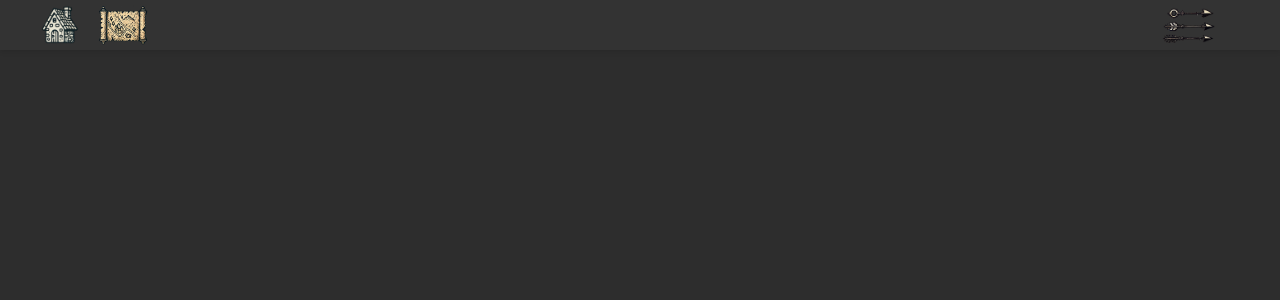
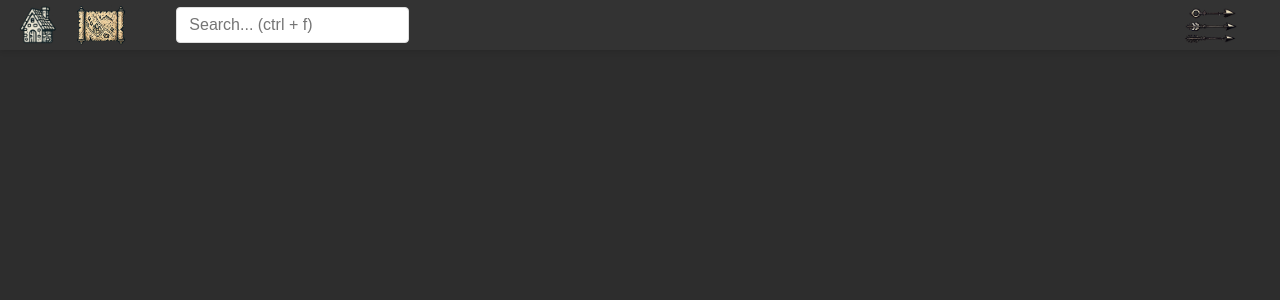
Before and after one commit to Playmojs/fantasy-mapbuilder_2, a SvelteKit app: page /alex_test in a window 1280 px wide. Shown: the top 300 px of the page. Built offline with nearby package versions, Linux system fonts and the light colour scheme.

Commit message:
Add search bar

```diff
--- /dev/null
+++ b/src/components/Search.svelte
@@ -0,0 +1,173 @@
+<script lang="ts">
+	import { push_article } from '$lib/article_stack';
+	import type { MapData, Article } from '$lib/types';
+	import { store } from '../store.svelte';
+	import { onMount } from 'svelte';
+
+	let searchTerm = $state('');
+	let isDropdownVisible = $state(false);
+	let searchInput: HTMLInputElement;
+	let containerRef: HTMLDivElement;
+
+	const searchFilter = (map: MapData | Article, term: String) => {
+		if (!term) return false;
+		const title = map.title.toLowerCase();
+		const search = term.toLowerCase();
+		return title.includes(search);
+	};
+
+	const handleKeydown = (event: KeyboardEvent) => {
+		if (event.key === 'Escape') {
+			isDropdownVisible = false;
+		} else if (!isDropdownVisible) {
+			isDropdownVisible = true;
+		}
+		if (event.key === 'f' && event.getModifierState('Control')) {
+			event.preventDefault();
+			searchInput?.focus();
+		}
+	};
+
+	const handleClickOutside = (event: MouseEvent) => {
+		if (containerRef && !containerRef.contains(event.target as Node)) {
+			isDropdownVisible = false;
+		}
+	};
+
+	onMount(() => {
+		document.addEventListener('keydown', handleKeydown);
+		document.addEventListener('click', handleClickOutside);
+
+		return () => {
+			document.removeEventListener('keydown', handleKeydown);
+			document.removeEventListener('click', handleClickOutside);
+		};
+	});
+</script>
+
+<div class="container" bind:this={containerRef}>
+	<input
+		type="text"
+		placeholder="Search... (ctrl + f)"
+		autocomplete="off"
+		class="search-input"
+		bind:value={searchTerm}
+		bind:this={searchInput}
+		onfocus={() => (isDropdownVisible = true)}
+	/>
+	{#if isDropdownVisible && searchTerm.length > 0}
+		<div class="dropdown-content">
+			<ul class="item-list">
+				{#each Object.values(store.map_cache) as map}
+					{#if searchFilter(map, searchTerm)}
+						<li class="item">
+							<a href={map.id.toString()} class="item-link">
+								<span class="item-text">{map.title}</span>
+								<img src={'/assets/old_map.png'} alt="Map icon" class="item-icon" />
+							</a>
+						</li>
+					{/if}
+				{/each}
+				{#each Object.values(store.article_cache) as entry}
+					{#if searchFilter(entry, searchTerm)}
+						<li class="item">
+							<a class="item-link" onclick={() => push_article(entry.id, false)}>
+								<span class="item-text">{entry.title}</span>
+								<img src={'/assets/Parchment.png'} alt="Article icon" class="item-icon" />
+							</a>
+						</li>
+					{/if}
+				{/each}
+			</ul>
+		</div>
+	{/if}
+</div>
+
+<style>
+	.container {
+		width: 100%;
+		max-width: 300px;
+		position: relative;
+		box-sizing: border-box;
+	}
+
+	.search-input {
+		width: 100%;
+		padding: 8px 12px;
+		border: 1px solid #ddd;
+		border-radius: 4px;
+		font-size: 16px;
+		outline: none;
+		box-sizing: border-box;
+	}
+
+	.search-input:focus {
+		border-color: #4299e1;
+		box-shadow: 0 0 0 2px rgba(66, 153, 225, 0.2);
+	}
+
+	.dropdown-content {
+		position: absolute;
+		top: 100%;
+		left: 0;
+		width: 100%;
+		margin-top: 4px;
+		background: white;
+		border: 1px solid #ddd;
+		border-radius: 4px;
+		box-shadow: 0 2px 4px rgba(0, 0, 0, 0.1);
+		z-index: 10;
+		box-sizing: border-box;
+	}
+
+	.item-list {
+		list-style: none;
+		margin: 0;
+		padding: 0;
+		max-height: 300px;
+		overflow-y: auto;
+	}
+
+	.item {
+		padding: 0;
+		margin: 0;
+	}
+
+	.item-link {
+		display: flex;
+		align-items: center;
+		justify-content: space-between;
+		padding: 8px 12px;
+		color: #333;
+		text-decoration: none;
+		transition: background-color 0.2s;
+		cursor: pointer;
+		min-height: 44px;
+	}
+
+	.item-link:hover {
+		background-color: #f5f5f5;
+	}
+
+	.item-text {
+		flex: 1;
+		margin-right: 16px;
+	}
+
+	.item-icon {
+		width: 32px;
+		height: 32px;
+		object-fit: contain;
+		flex-shrink: 0;
+	}
+
+	.item:first-child .item-link {
+		border-top-left-radius: 4px;
+		border-top-right-radius: 4px;
+	}
+
+	.item:last-child .item-link {
+		border-bottom-left-radius: 4px;
+		border-bottom-right-radius: 4px;
+	}
+</style>
--- a/src/components/Toolbar.svelte
+++ b/src/components/Toolbar.svelte
@@ -15,6 +15,7 @@
 	import { gotoMap } from '$lib/goto_map';
 	import { choose_article_by_id, push_promise_modal, choose_no_article, add_article, link_article, get_new_map_data, push_modal, choose_map_or_article, type map_or_article} from '$lib/modal_manager';
 	import { push_article } from '$lib/article_stack';
+	import Search from './Search.svelte';
 
 	const add_map: ModalEntity<void> = {
 		image: '/assets/plus.png',
@@ -212,6 +213,9 @@
 			>
 		</button>
 	</div>
+	<div>
+		<Search/>
+	</div>
 	<div class="button_group"></div>
 	<div class="button_group"></div>
 	<div class="button_group">
```
